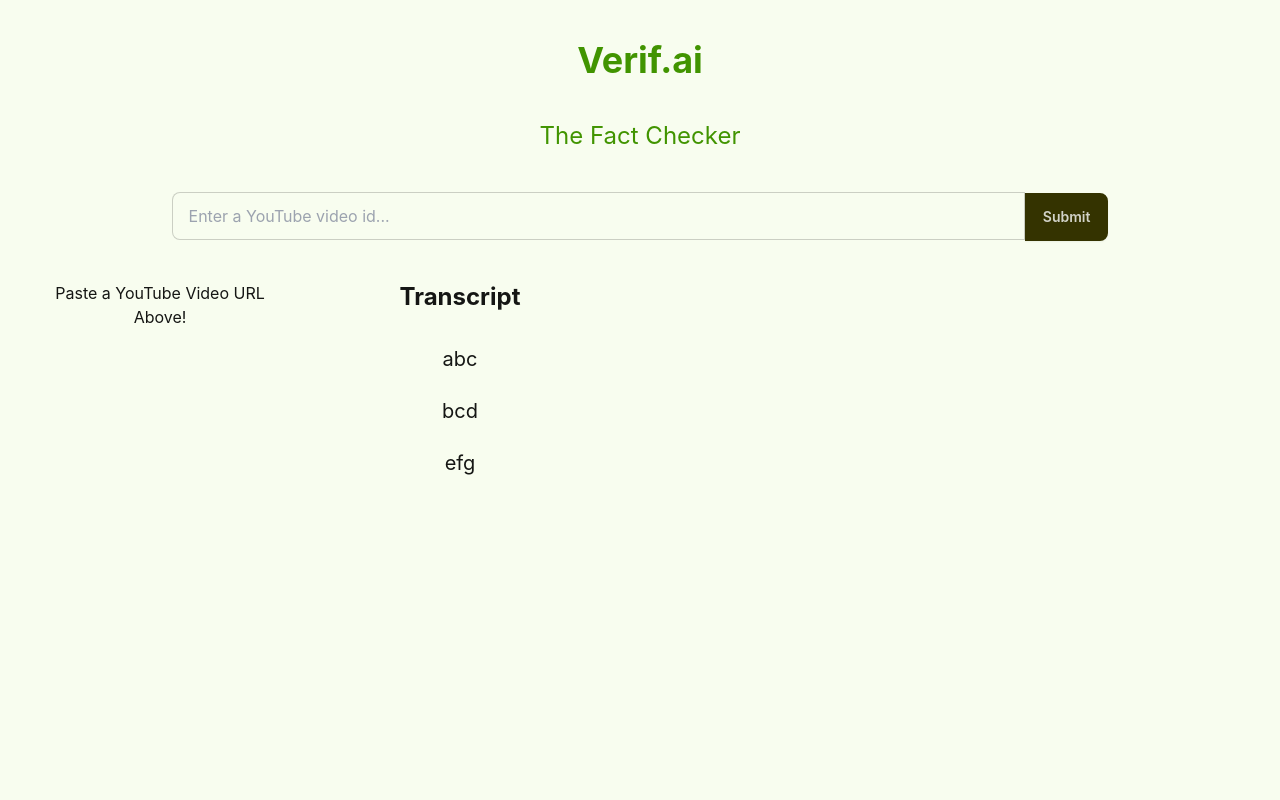
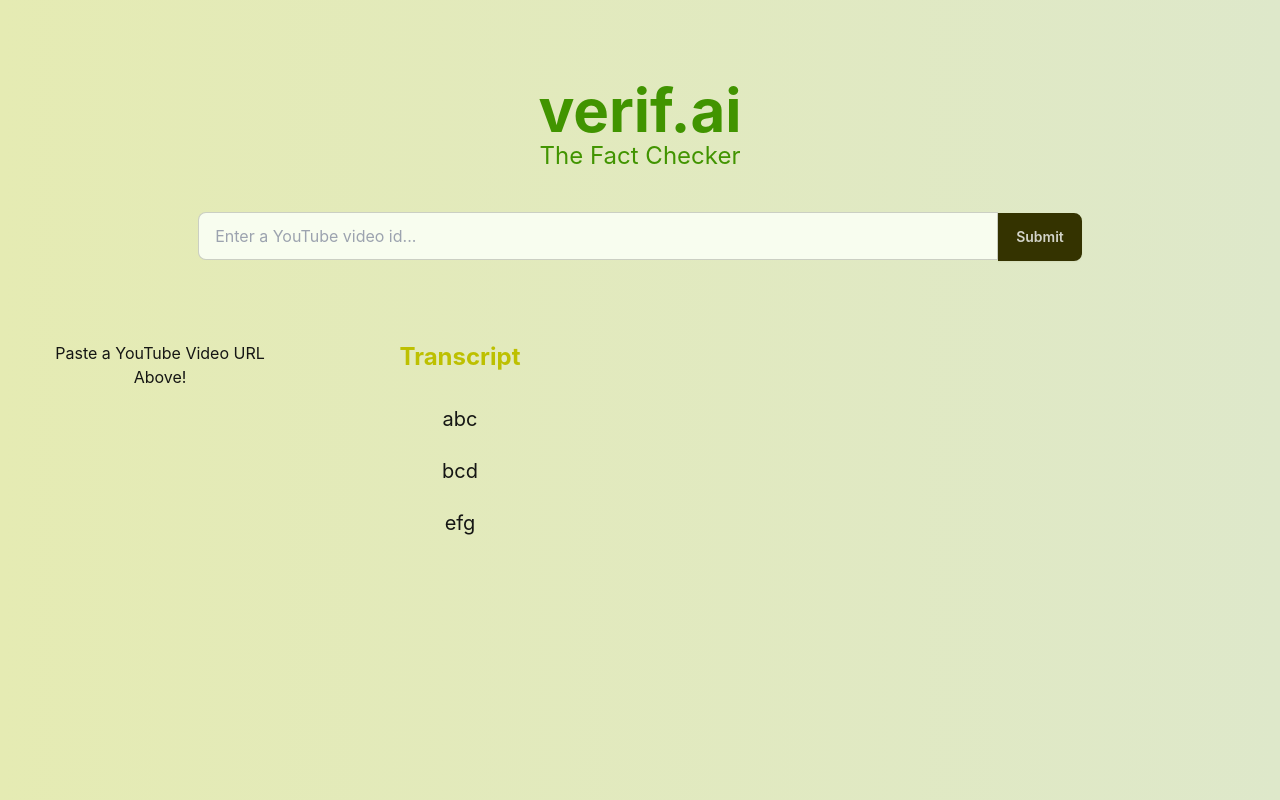
Before and after one commit to HetavP2/verifai, a React (Create React App) app: page / in a window 1280 px wide. Shown: the top 800 px of the page. Built offline with nearby package versions, Linux system fonts and the light colour scheme.

Commit message:
backend connect

```diff
--- a/src/App.js
+++ b/src/App.js
@@ -14,9 +14,9 @@
   }
 
   return (
-    <div className="mx-auto">
-      <div className="w-full text-center m-10 mx-auto">
-        <h1 className="text-4xl text-primary font-bold m-10">Verif.ai</h1>
+    <div className="mx-auto bg-gradient-to-r from-[#E5EBB3] to-[#DEE8CA]">
+      <div className="w-full text-center p-10 mx-auto">
+        <h1 className="text-6xl text-primary font-bold pt-10">verif.ai</h1>
         <h2 className="text-2xl text-primary mb-10">The Fact Checker</h2>
         <form onSubmit={handleSubmit}>
           <input
@@ -34,7 +34,7 @@
         </form>
       </div>
 
-      <div className="grid grid-cols-5 my-10 text-center mx-10">
+      <div className="grid grid-cols-5 mt-10 text-center mx-10">
         {videoId ? (
           <Reel videoId={videoId} />
         ) : (
--- a/src/components/reel-text.jsx
+++ b/src/components/reel-text.jsx
@@ -2,6 +2,18 @@
 
 const ReelText = ({ videoId }) => {
   const [visibleChunk, setVisibleChunk] = useState(null); // State to track visible chunk
+
+  // uncomment this after you get transcript
+  // useEffect(() => {
+  //   async function getTranscript() {
+  //     const res = await fetch(serverUrl + "/transcript");
+  //     const json_data = await res.json();
+  //     // const dataServer = await YoutubeTranscript.fetchTranscript(videoId);
+  //     setData(json_data);
+  //   }
+
+  //   getTranscript();
+  // }, []);
 
   const chunks = [
     {
@@ -33,13 +45,13 @@
     <div className="col-span-5 sm:col-span-3">
       <div className="grid sm:grid-cols-2 grid-cols-1">
         <div className="sm:col-span-1 col-span-2">
-          <h1 className="font-bold text-2xl">Transcript</h1>
+          <h1 className="font-bold text-2xl text-secondary">Transcript</h1>
           <div className="m-5 overflow-y-auto h-screen">
             {chunks.map((chunk, num) => (
               <div key={num}>
                 <p
                   id={"chunk" + String(num)}
-                  className="p-3 text-xl inline-block hover:text-red-500"
+                  className="p-3 text-xl inline-block hover:text-secondary"
                   onMouseEnter={() => handleHover(num)}
                   onMouseLeave={handleMouseLeave}
                 >
```
